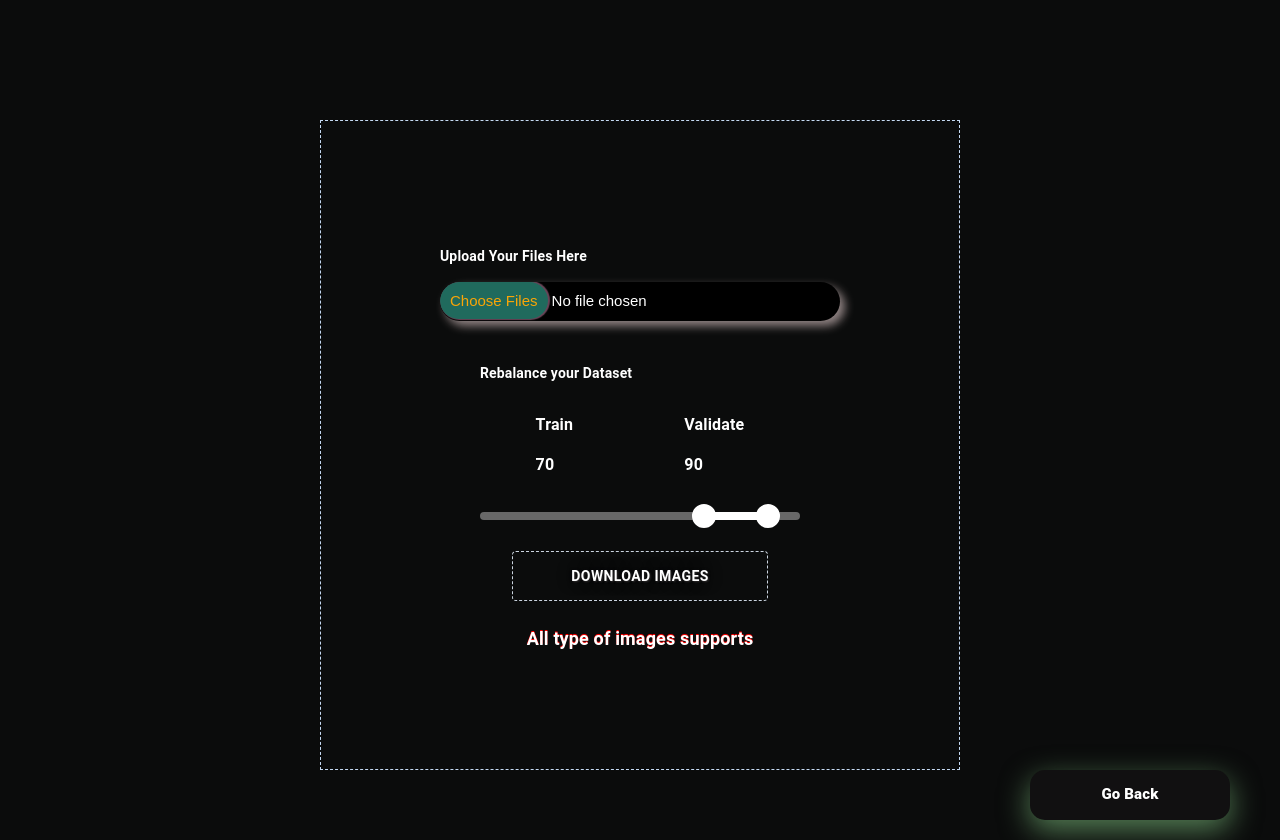
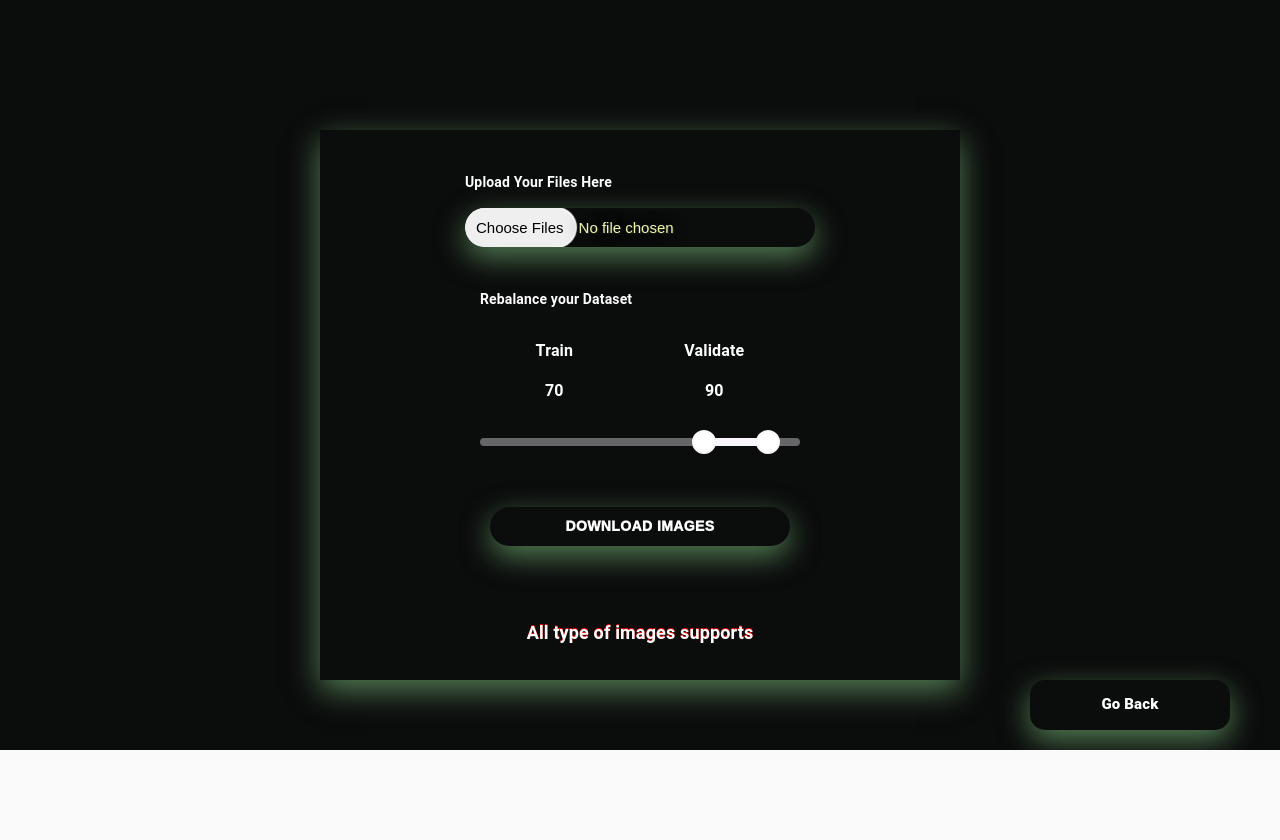
Before and after one commit to VisionifyCS/datasplitter01, a React (Create React App) app: page /datasplitter01/train in a window 1280 px wide. Shown: the part 920-1760 px from the top of the page. After the commit the page ends 1670 px from the top, so only its background shows below. Built offline with nearby package versions, Linux system fonts and the light colour scheme.

Commit message:
added new ui design and deployed

```diff
--- a/src/pages/components/ImageTrain.js
+++ b/src/pages/components/ImageTrain.js
@@ -192,16 +192,28 @@ function ImageTrain() {
           <Typography gutterBottom className="typo-info">
             <div>
               <p>Train</p>
-              <p>{trainRange}</p>
+              <p
+                style={{
+                  alignItem: "center",
+                  justifyContent: "center",
+                  display: "flex",
+                }}
+              >
+                {trainRange}
+              </p>
             </div>
             <div>
               <p>Validate</p>
-              <p>{ValidRange}</p>
+              <p
+                style={{
+                  alignItem: "center",
+                  justifyContent: "center",
+                  display: "flex",
+                }}
+              >
+                {ValidRange}
+              </p>
             </div>
-            {/* <div>
-              <p>{testSlider}</p>
-              <p>{testRange}</p>
-            </div> */}
           </Typography>
 
           <PrettoSlider
--- a/src/pages/components/MainView.scss
+++ b/src/pages/components/MainView.scss
@@ -13,7 +13,8 @@
   display: flex;
   justify-content: center;
   align-items: center;
-  background-color: rgb(20, 40, 25);
+  background-color: transparent;
+  box-shadow: 0px 10px 30px rgba(157, 240, 157, 0.5);
   color: #fff;
   transition: transform 0.5s; /* Animation */
   flex-direction: column;
@@ -36,7 +37,7 @@
   justify-content: center;
   align-items: center;
   justify-content: space-around;
-  margin-bottom: 120px;
+  margin-bottom: 130px;
   text-align: center;
 }
 
@@ -46,7 +47,8 @@
   display: flex;
   justify-content: center;
   align-items: center;
-  background-color: rgb(20, 40, 25);
+  background-color: transparent;
+  box-shadow: 0px 10px 30px rgba(157, 240, 157, 0.5);
   color: #fff;
   transition: transform 0.5s; /* Animation */
   flex-direction: column;
@@ -95,7 +97,7 @@
   display: flex;
   justify-content: center;
   align-items: center;
-  background-color: rgb(17, 16, 17);
+  background-color: transparent;
   transition: transform 0.8s; /* Animation */
   flex-direction: column;
   font-size: 15px;
@@ -111,4 +113,5 @@
   text-shadow: 1px 1px 2px rgb(46, 44, 44), 0 0 1em rgb(1, 1, 10),
     0 0 0.2em rgb(94, 202, 67);
   color: black;
+  transition: transform 0.8s;
 }
--- a/src/pages/components/Navbar.scss
+++ b/src/pages/components/Navbar.scss
@@ -3,7 +3,7 @@
   flex-grow: 1;
   color: black;
   padding-left: 10px;
-  background: transparent;
+  background-color: transparent;
   text-shadow: 1px 1px 2px rgb(46, 44, 44), 0 0 1em rgb(1, 1, 10),
     0 0 0.2em rgb(13, 13, 14);
   color: orange;
--- a/src/pages/components/image.scss
+++ b/src/pages/components/image.scss
@@ -1,16 +1,17 @@
 .file-card {
+  //image input section
   padding: 1em;
   display: flex;
   flex-direction: column;
   justify-content: center;
   align-items: center;
-  border: 1px dashed #c5daf3;
+  box-shadow: 0px 10px 30px rgba(157, 240, 157, 0.5);
   background-color: transparent;
   width: 50%;
-  height: 650px;
+  height: 550px;
   margin-left: 25%;
   color: #fff;
-  margin-top: 2em;
+
   font-weight: 600;
   .file-inputs {
     position: relative;
@@ -24,98 +25,81 @@
       text-align: right;
       opacity: 1;
       z-index: 2;
-      cursor: pointer;
-    }
-
-    button {
-      position: absolute;
-      top: 0px;
-      left: 0px;
-      width: 100%;
-      height: 100%;
-      z-index: 1;
-      display: flex;
-      justify-content: center;
-      align-items: center;
-
-      color: #fff;
-      background-color: transparent;
-      font-size: 1.1rem;
-      cursor: pointer;
-      border-radius: 4px;
-      border: none;
-      outline: none;
-      // padding: 1em;
-      transition: background-color 0.4s;
-      // text-shadow: red 0 -2px;
-      text-shadow: 1px 1px 2px rgb(46, 44, 44), 0 0 1em rgb(1, 1, 10),
-        0 0 0.2em rgb(13, 13, 14);
-      color: black;
-      border: 0.5px dashed #cbd5e0;
-
-      // i {
-      //   width: 1.5em;
-      //   height: 1.5em;
-      //   padding: 0.4em;
-      //   background-color: #fff;
-      //   color: #f55e30;
-      //   border-radius: 50%;
-      //   display: flex;
-      //   justify-content: center;
-      //   align-items: center;
-      //   margin-right: 0.8em;
-      //   font-size: 0.8em;
-      // }
-    }
-
-    &:hover {
-      button {
-        background-color: #fff;
-      }
     }
   }
 }
 
-.main {
-  font-weight: 700;
-  font-size: large;
-  margin-bottom: 0.4rem;
-  margin-top: 1.5rem;
-  transition: background-color 0.4s;
-  text-shadow: red 0 -1px;
+//upload file section
+
+.upload-box {
+  font-size: 15px;
+  background: transparent;
+  border-radius: 50px;
+  box-shadow: 0px 10px 30px rgba(157, 240, 157, 0.5);
+  width: 350px;
+  outline: none;
+  height: 39px;
+  font-family: Arial, Helvetica, sans-serif;
+  margin-top: 2px;
+  text-shadow: 1px 1px 2px rgb(46, 44, 44), 0 0 1em rgb(1, 1, 10),
+    0 0 0.2em rgb(13, 13, 14);
+  font-weight: 500;
+  color: rgb(239, 247, 168);
 }
 
-.info {
-  font-size: 0.8rem;
+::-webkit-file-upload-button {
+  color: black;
+  border: none;
+  padding: 11px;
+  border-radius: 50px;
+  box-shadow: 1px 0 1px 1px #fff;
+  outline: none;
+  cursor: pointer;
 }
 
-.btn-wrapper .btn-default {
-  font-weight: 700;
-  width: 80%;
-  cursor: pointer;
-  height: 50px;
-  border: 1px dashed #cbd5e0;
-  background: transparent;
-  transition: background-color 0.4s;
-  // text-shadow: red 0 -2px;
+::-webkit-file-upload-button:hover {
+  background: #fff;
+  font-weight: 500;
   text-shadow: 1px 1px 2px rgb(46, 44, 44), 0 0 1em rgb(1, 1, 10),
     0 0 0.2em rgb(13, 13, 14);
-  color: #fff;
+  color: black;
 }
+//////////////////---//////////////////
 
 .btn-wrapper {
+  //download button
   display: flex;
   justify-content: center;
   align-items: center;
   margin-left: 530px;
   margin-bottom: 1px;
-  width: 320px;
+  width: 300px;
   margin-right: 530px;
+  margin-bottom: 50px;
+}
+.btn-wrapper .btn-default {
+  font-weight: 1000;
+  width: 100%;
+  cursor: pointer;
+  height: 39px;
+  border-radius: 50px;
+  background: transparent;
+  border-radius: 50px;
+  box-shadow: 0px 10px 30px rgba(157, 240, 157, 0.5);
+  outline: none;
+  font-family: Arial, Helvetica, sans-serif;
+  color: #fff;
+  display: flex;
+  justify-content: center;
+  align-items: center;
 }
 
 .btn-wrapper .btn-default:hover {
   background-color: #fff;
+  text-shadow: 1px 1px 2px rgb(46, 44, 44), 0 0 1em rgb(1, 1, 10),
+    0 0 0.2em rgb(13, 13, 14);
   color: black;
+  font-weight: 500;
 }
 
 .main-selector {
@@ -127,7 +111,7 @@
 .main-selector .gutterBtn {
   text-shadow: 1px 1px 2px rgb(46, 44, 44), 0 0 1em rgb(1, 1, 10),
     0 0 0.2em rgb(13, 13, 14);
-  color: #fff;
+  color: rgb(249, 247, 252);
 }
 
 .gutterBtn .value-info {
@@ -140,7 +124,7 @@
 .gutterBtn {
   display: flex;
   justify-content: space-between;
-  margin-bottom: 20px;
+  margin-bottom: 50px;
 }
 
 .seperat-div {
@@ -156,7 +140,7 @@
   display: flex;
   justify-content: center;
   align-items: center;
-  background-color: rgb(17, 16, 17);
+  background-color: transparent;
   color: #fff;
   transition: transform 0.8s; /* Animation */
   flex-direction: column;
@@ -180,28 +164,11 @@
   font-weight: 600;
 }
 
-.upload-box {
-  font-size: 15px;
-  background: black;
-  border-radius: 50px;
-  box-shadow: 5px 5px 10px rgb(145, 132, 132);
-  width: 400px;
-  outline: none;
-  height: 39px;
-  font-family: Arial, Helvetica, sans-serif;
-  margin-top: 2px;
+.main {
+  font-weight: 700;
+  font-size: large;
+  margin-bottom: 0.4rem;
+  margin-top: 1.5rem;
+  transition: background-color 0.4s;
+  text-shadow: red 0 -1px;
 }
-
-::-webkit-file-upload-button {
-  color: rgb(250, 165, 7);
-  background: #206a5d;
-  border: none;
-  padding: 10px;
-  border-radius: 50px;
-  box-shadow: 1px 0 1px 1px #6b4559;
-  outline: none;
-}
-
-::-webkit-file-upload-button:hover {
-  background: #fff;
-}
```
